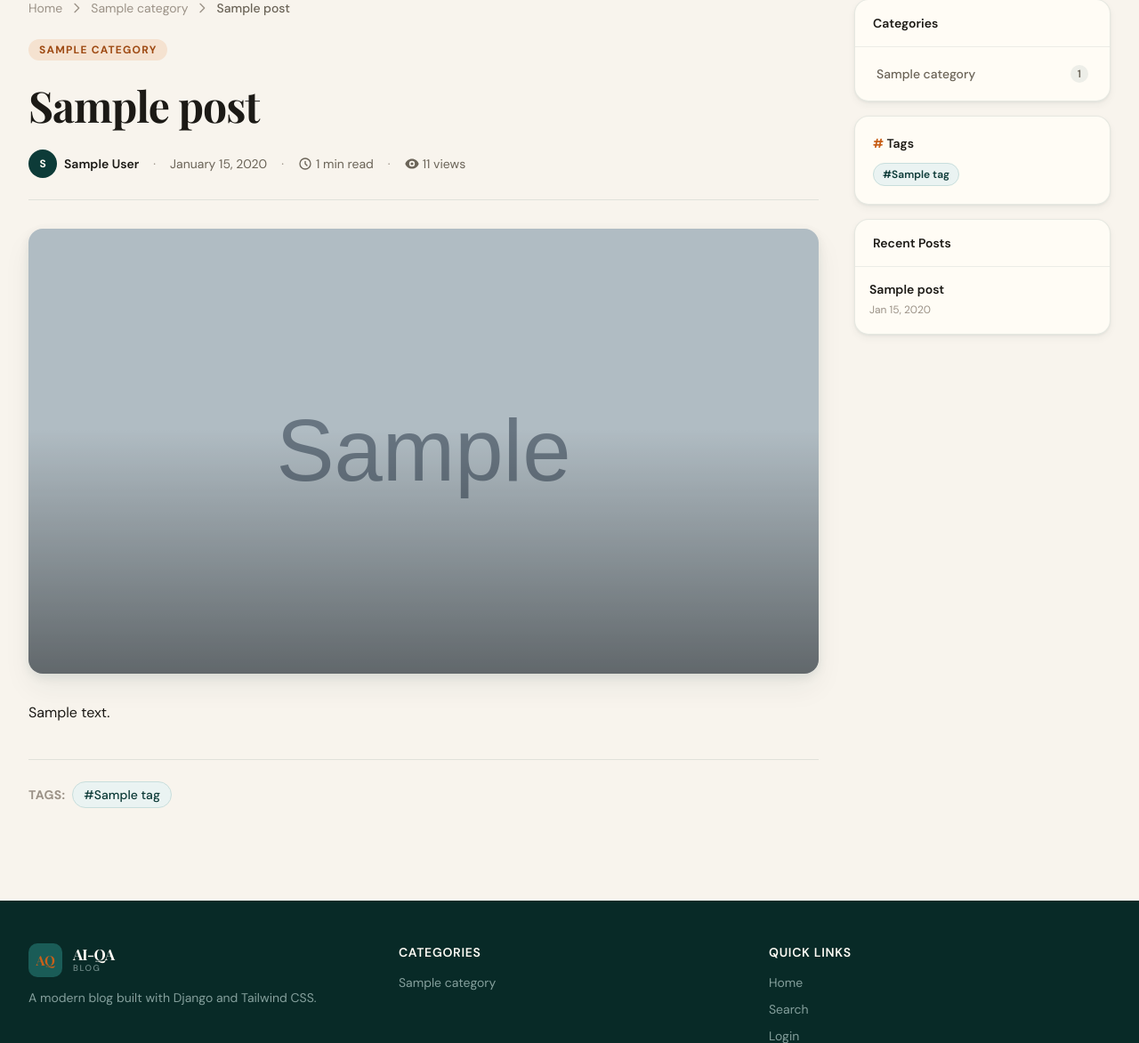
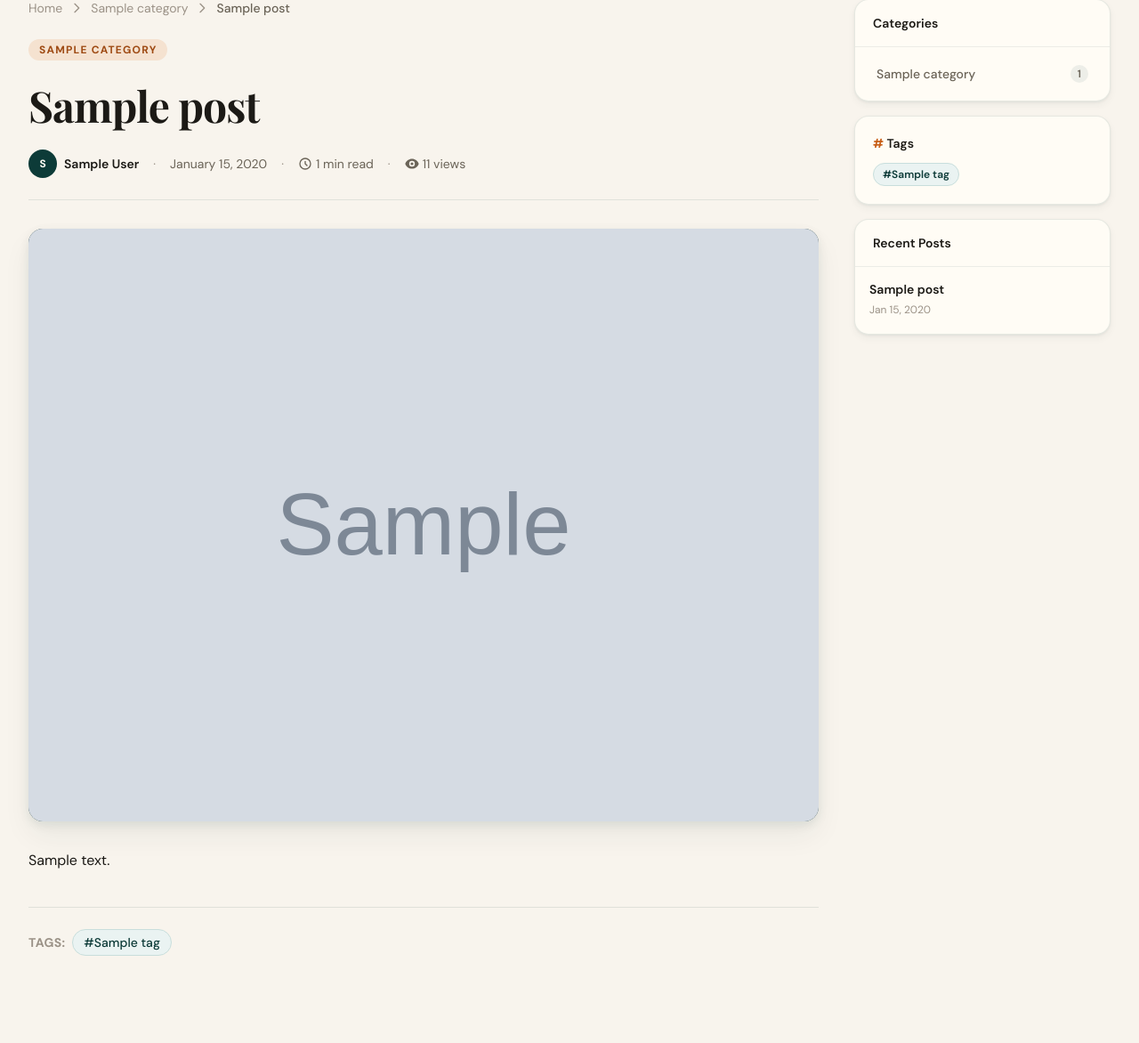
Before and after one commit to mmehta84/cblog, a Django app: a page that uses blog/templates/blog/post_detail.html in a window 1280 px wide. Shown: the part 106-1278 px from the top of the page at 89% size. Run offline with Django 4.2, Linux system fonts and the light colour scheme; tables that the repository leaves empty hold one stand-in row (values such as "Sample post"); grey boxes marked "Sample" are stand-in pictures; some libraries are stand-ins or nearby versions; some web fonts are replaced.

Commit message:
Fix infographic display and finalize React search bars
- post_detail: use object-contain so tall infographics render in full
- base.html: load React CDN before extra_js block so child pages can use it
- index.html: React hero search bar with focus ring and clear button

Co-Authored-By: Claude Sonnet 4.6 <noreply@anthropic.com>

```diff
--- a/blog/templates/blog/post_detail.html
+++ b/blog/templates/blog/post_detail.html
@@ -100,11 +100,7 @@
             <div class="rounded-2xl overflow-hidden mb-8 relative"
                  style="box-shadow: var(--shadow-md);">
                 <img src="{{ post.featured_image.url }}" alt="{{ post.title }}"
-                     class="w-full object-cover" style="max-height: 500px;" />
-                <div class="absolute inset-0 pointer-events-none"
-                     style="background: linear-gradient(to top, rgba(0,0,0,0.45) 0%, transparent 55%);"></div>
-                <div class="absolute inset-0 pointer-events-none mix-blend-multiply"
-                     style="background: rgba(13,59,56,0.18);"></div>
+                     class="w-full object-contain" style="background: #082A27;" />
             </div>
             {% endif %}
 
```
